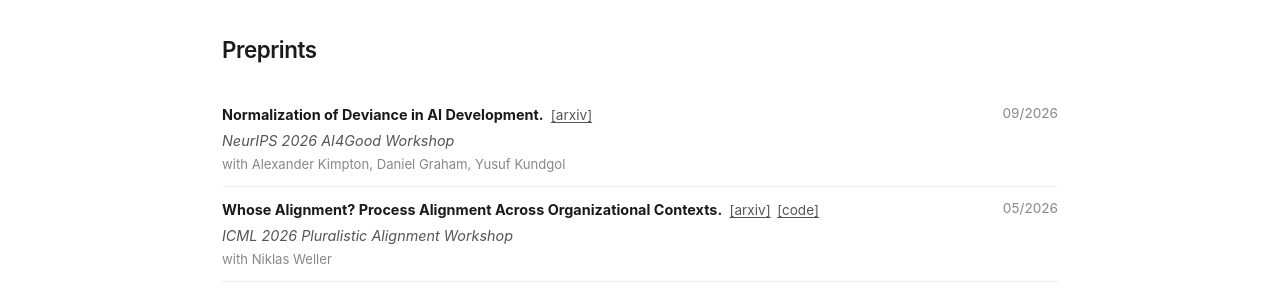
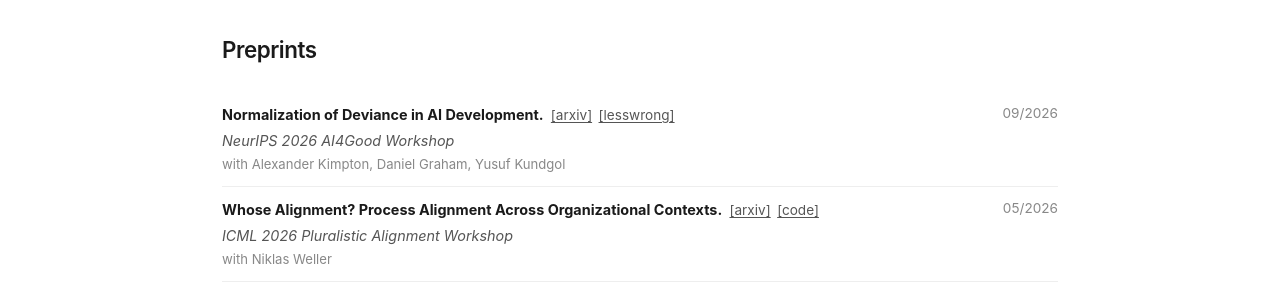
Before and after one commit to EmilioBarkett/emiliobarkett.github.io, a Jekyll site: the page built from index.html, in a window 1280 px wide and 900 px high, scrolled down 747 px. Shown: the part 153-449 px from the top of the window. Built offline with Jekyll 4.4.1, drawn with Linux system fonts in a browser that asks for light colours.

Commit message:
Add LessWrong link to Normalization of Deviance publication

```diff
--- a/_data/publications.yml
+++ b/_data/publications.yml
@@ -7,6 +7,8 @@
       links:
         - label: "arxiv"
           url: "https://arxiv.org/abs/2609.05749"
+        - label: "lesswrong"
+          url: "https://www.lesswrong.com/posts/pQsamhkvKcQ9SnZWK/the-normalization-of-deviance-in-ai-development"
       venue: "NeurIPS 2026 AI4Good Workshop"
       credit: "with Alexander Kimpton, Daniel Graham, Yusuf Kundgol"
       date: "09/2026"
```
